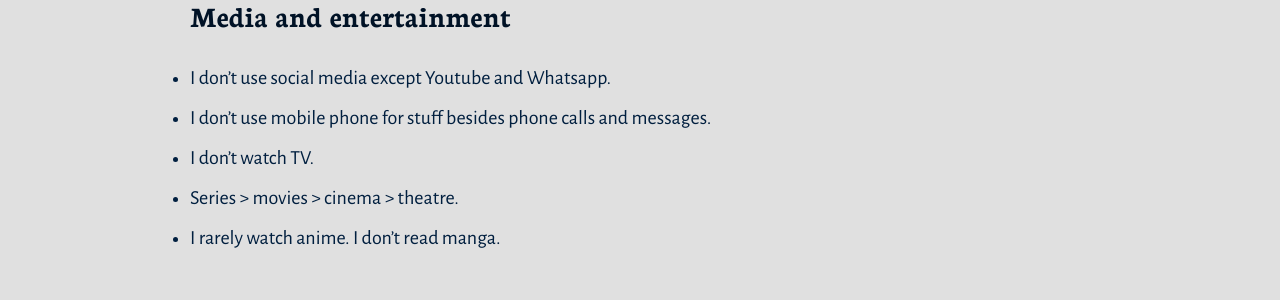
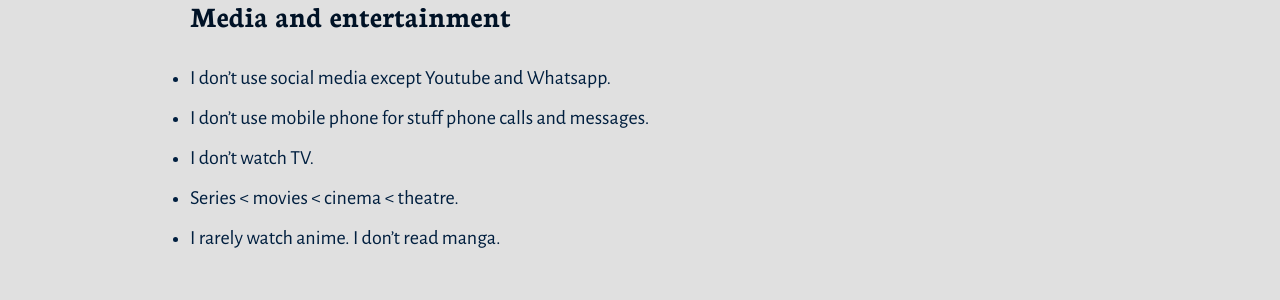
Before and after one commit to armandoahir/armandoahir.github.io, a Jekyll site: the page built from _posts/2026-04-21-Constraints.md, in a window 1280 px wide. Shown: the part 506-806 px from the top of the page. Built offline with Jekyll 4.4.1, drawn with Linux system fonts in a browser that asks for light colours.

Commit message:
[21th Apr]  update

```diff
--- a/_posts/2026-04-21-Constraints.md
+++ b/_posts/2026-04-21-Constraints.md
@@ -11,9 +11,9 @@
 
 ### Media and entertainment
 - I don’t use social media except Youtube and Whatsapp.
-- I don't use mobile phone for stuff besides phone calls and messages.
+- I don't use mobile phone for stuff  phone calls and messages.
 - I don’t watch TV.
-- Series > movies > cinema > theatre.
+- Series < movies < cinema < theatre.
 - I rarely watch anime. I don't read manga.
 
 ### Diet
```
